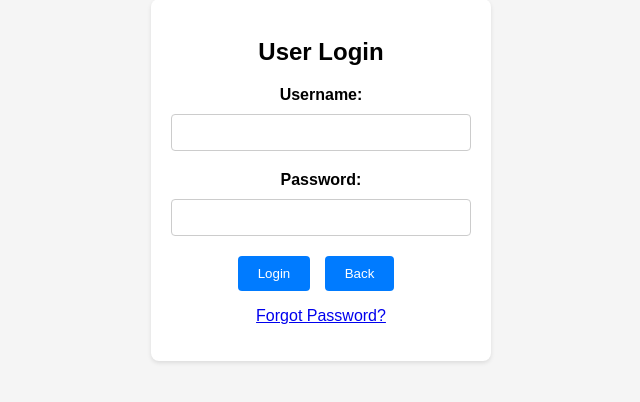
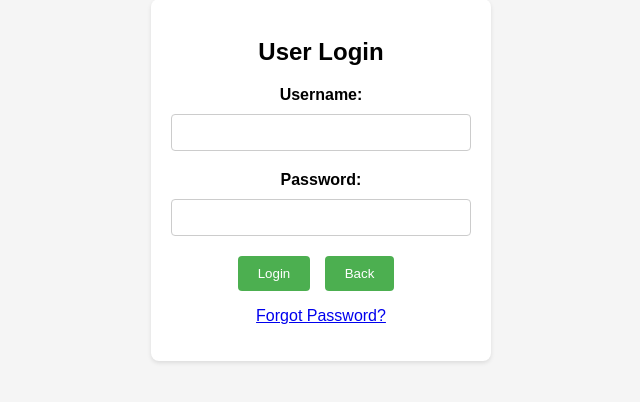
Before and after one commit to KPCOFGS/BetBuddy, a Flask app: page /sign_in in a window 1280 px wide. Shown: the part 220-622 px from the top of the page, without its empty margins (319-959 px from the left). Run offline with Flask 3, Linux system fonts and the light colour scheme.

Commit message:
Update sign_in.css

```diff
--- a/static/css/sign_in.css
+++ b/static/css/sign_in.css
@@ -36,7 +36,7 @@ input[type="password"] {
     box-sizing: border-box;
 }
 button {
-    background-color: #007bff;
+    background-color: #4CAF50;
     color: #fff;
     border: none;
     padding: 10px 20px;
@@ -45,11 +45,11 @@ button {
     margin-right: 10px;
 }
 button.back-btn {
-    background-color: #007bff;
+    background-color: #4CAF50;
     color: #fff;
 }
 button:hover {
-    background-color: #0056b3;
+    background-color: #45a049;
 }
 
 .alert {
```
